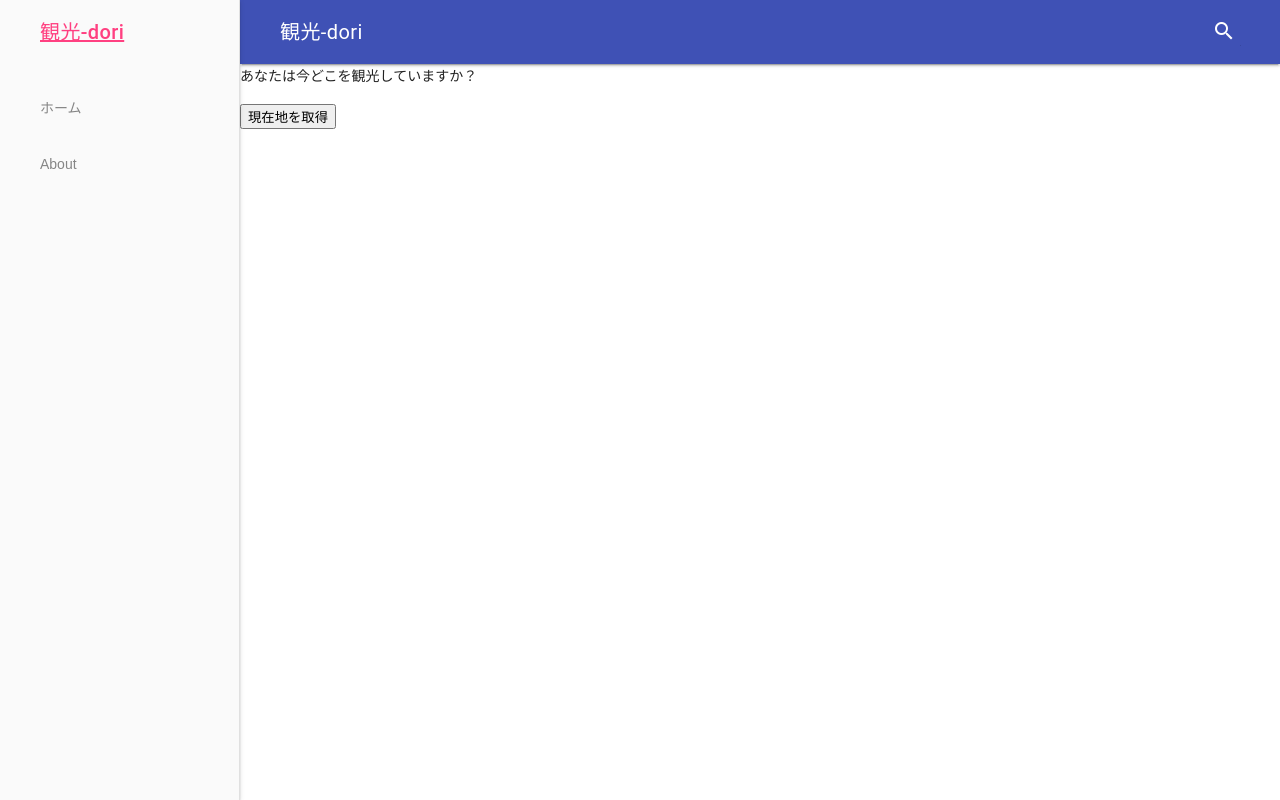
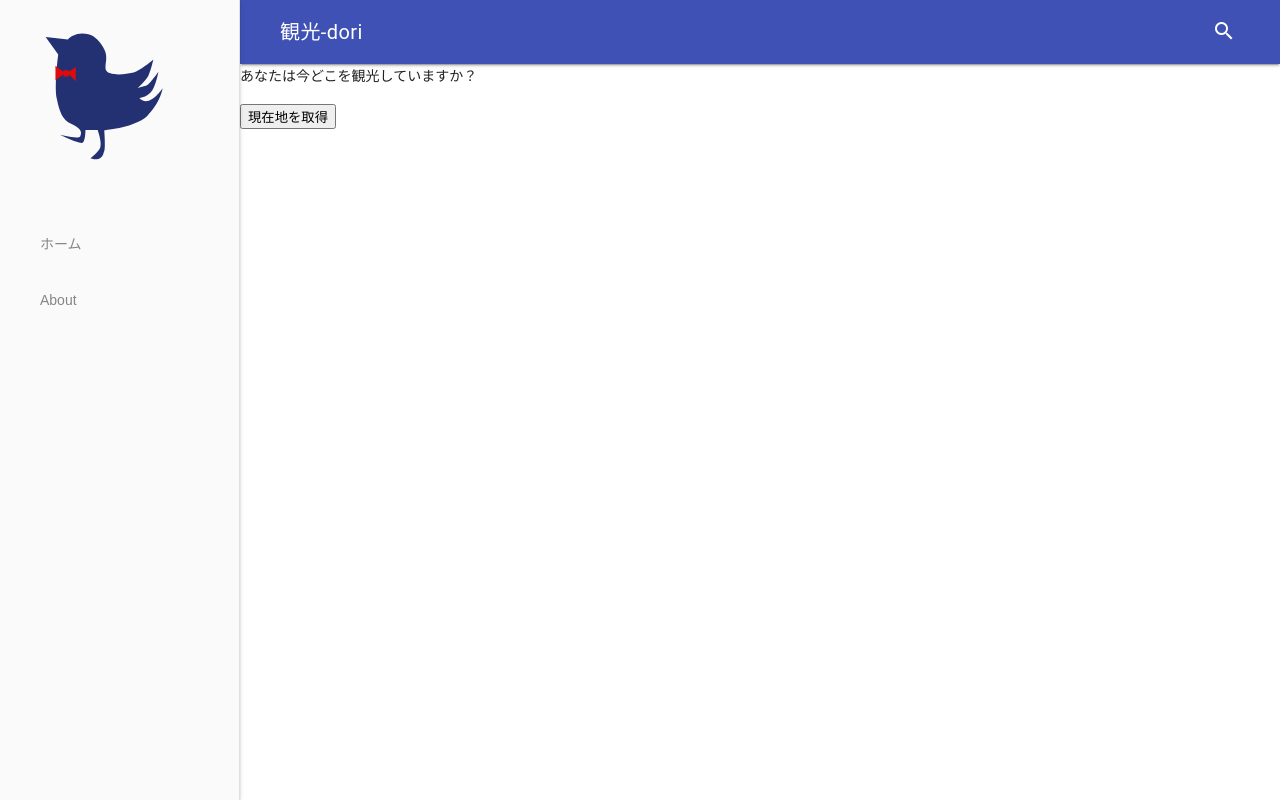
Before and after one commit to butchi/kanko-dori, a website: page src/pug/index.pug in a window 1280 px wide. Drawn offline with nearby package versions, Linux system fonts and the light colour scheme; files that its build step writes are made by us from their sources; files whose address does not match are found by name.

Commit message:
fix logo

```diff
--- a/src/pug/_layout/_DefaultLayout.pug
+++ b/src/pug/_layout/_DefaultLayout.pug
@@ -84,10 +84,9 @@ html(lang="ja")
                   i.material-icons search
                 .mdl-textfield__expandable-holder
                   input#fixed-header-drawer-exp.mdl-textfield__input(type='text', name='sample')
-          .mdl-layout__drawer
-            span.mdl-layout-title
-              a(href= rootPath)
-                | 観光-dori
+          .kkd-drawer.mdl-layout__drawer
+            a.site-logo.mdl-layout-title(href= rootPath)
+              | 観光-dori
             nav.mdl-navigation
               a.mdl-navigation__link(href= rootPath + '/') ホーム
               a.mdl-navigation__link(href= rootPath + '/about/') About
--- /dev/null
+++ b/src/scss/module/_kkd-global-header.scss
@@ -0,0 +1,12 @@
+.kkd-drawer {
+  .site-logo {
+    position: relative;
+
+    width: 200px;
+    height: 200px;
+
+    text-indent: -9999px;
+    background-image: image-url("../img/kanko-dori--logo.svg");
+    background-size: 200px;
+  }
+}
--- a/src/scss/style.scss
+++ b/src/scss/style.scss
@@ -30,6 +30,7 @@ main {
 
 // modules
 @import 'module/wrapper';
+@import 'module/kkd-global-header';
 
 // pages
 @import 'page/index';
```
Also changed, not shown: docs/_layout/_DefaultLayout.html, docs/about/index.html, docs/css/style.css, docs/img/kanko-dori--logo.svg (added), docs/index.html, docs/place/index.html, docs/spot/index.html.
